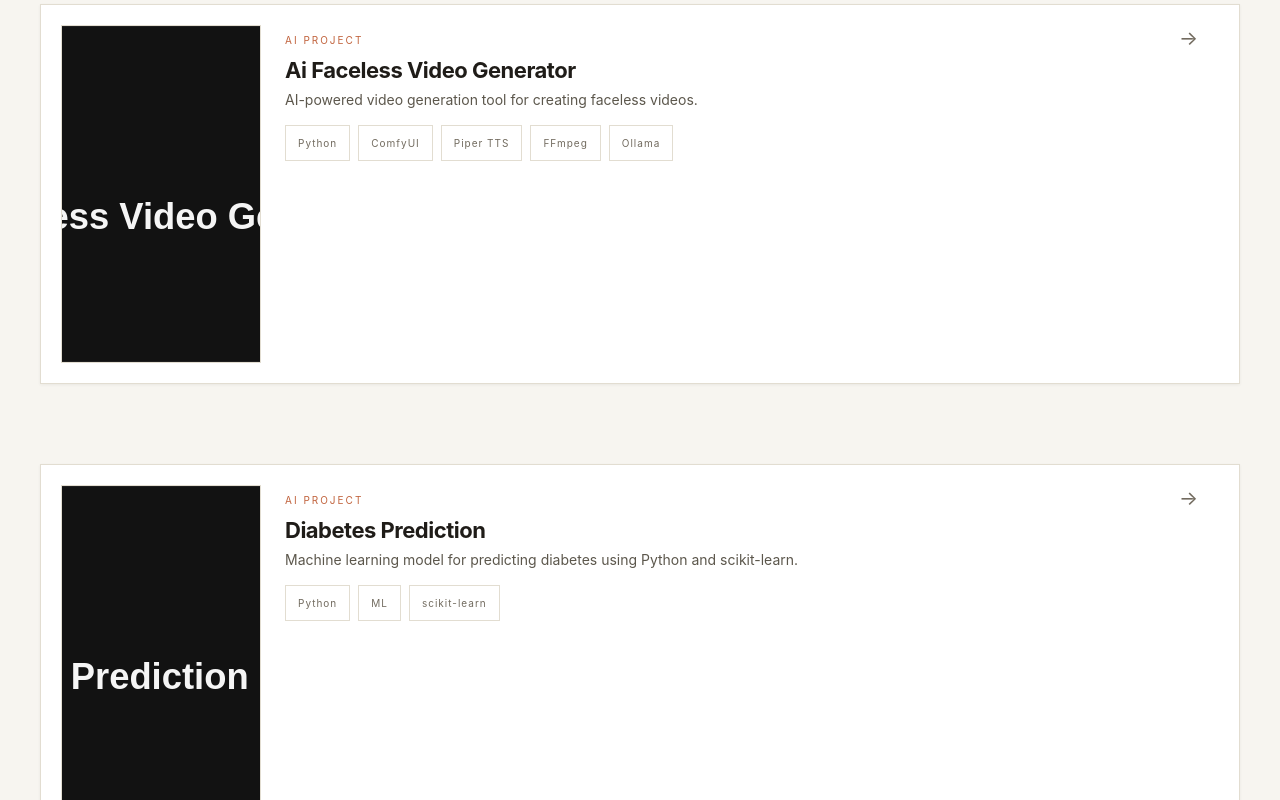
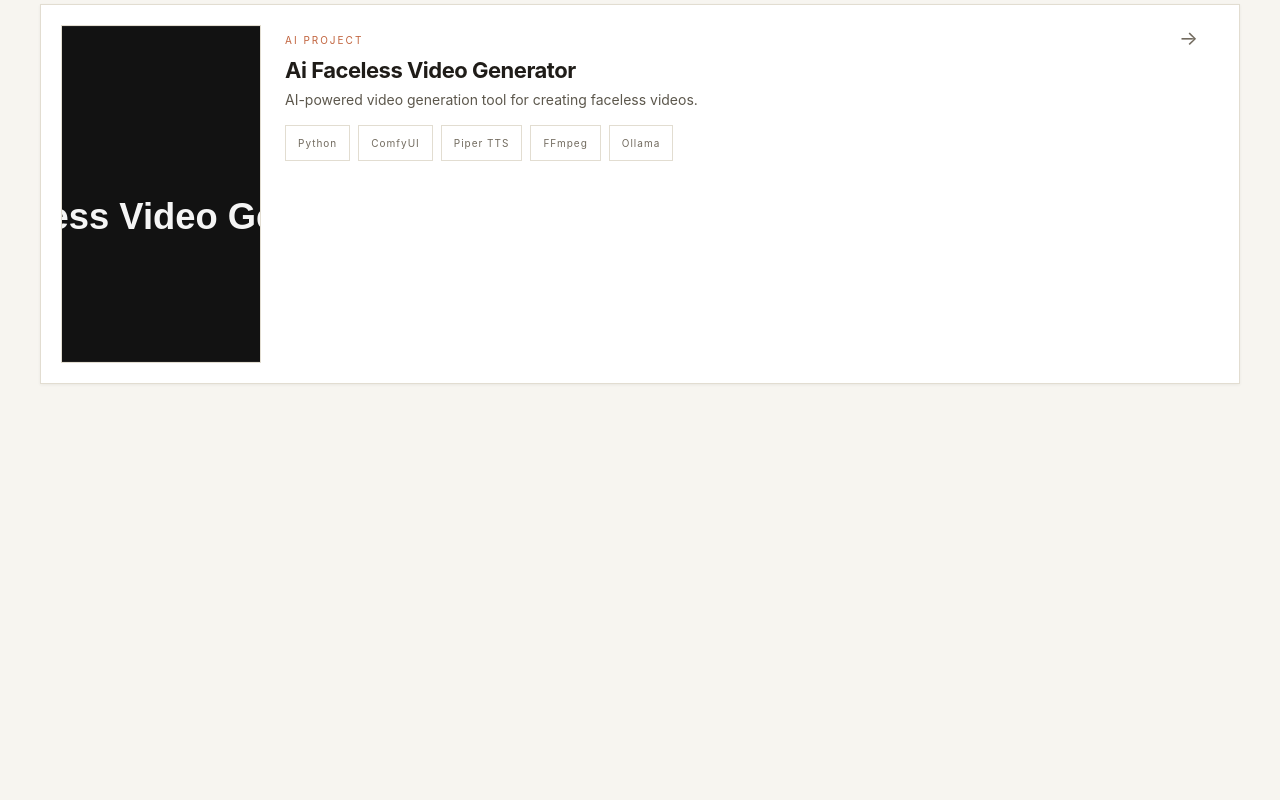
Before and after one commit to ignit-fury/portfolio, a React (Create React App) app in the folder client/: page / in a window 1280 px wide. Shown: the part 2000-2800 px from the top of the page. Built offline with nearby package versions, Linux system fonts and the light colour scheme; a web font is replaced by a local one.

Commit message:
refactor: remove Diabetes Prediction project from Work component

```diff
--- a/client/src/components/Work.js
+++ b/client/src/components/Work.js
@@ -31,16 +31,8 @@ const projectsData = [
     tags: ['Python', 'ComfyUI', 'Piper TTS','FFmpeg','Ollama'],
     image: '/images/Ai-Faceless-Video-Generator.svg',
     url: 'https://github.com/ignit-fury/AiFaceless-vid.git'
-  },
-  {
-    id: 4,
-    type: 'AI PROJECT',
-    title: 'Diabetes Prediction',
-    description: 'Machine learning model for predicting diabetes using Python and scikit-learn.',
-    tags: ['Python', 'ML', 'scikit-learn'],
-    image: '/images/work-diabetes.svg',
-    url: 'https://github.com/ignit-fury/diabetes-prediction'
   }
+
 ];
 
 const Work = () => {
```
